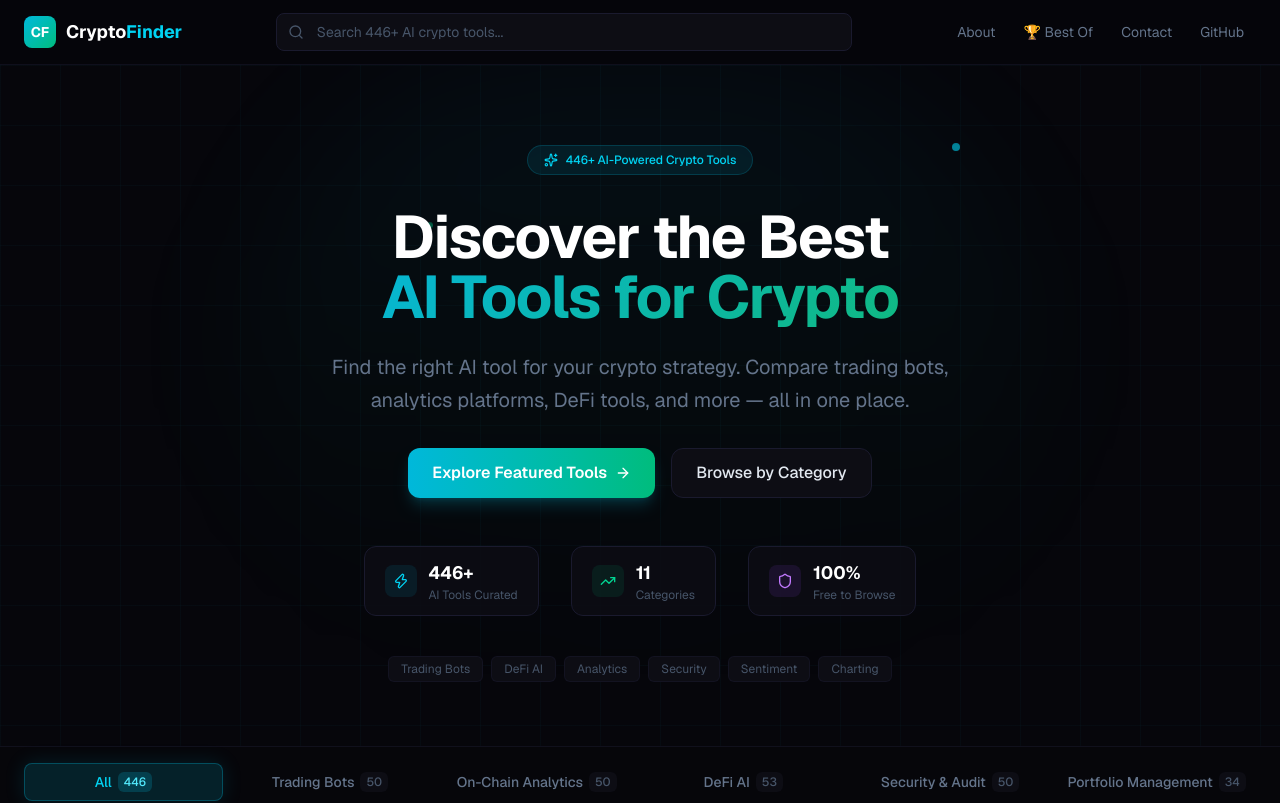
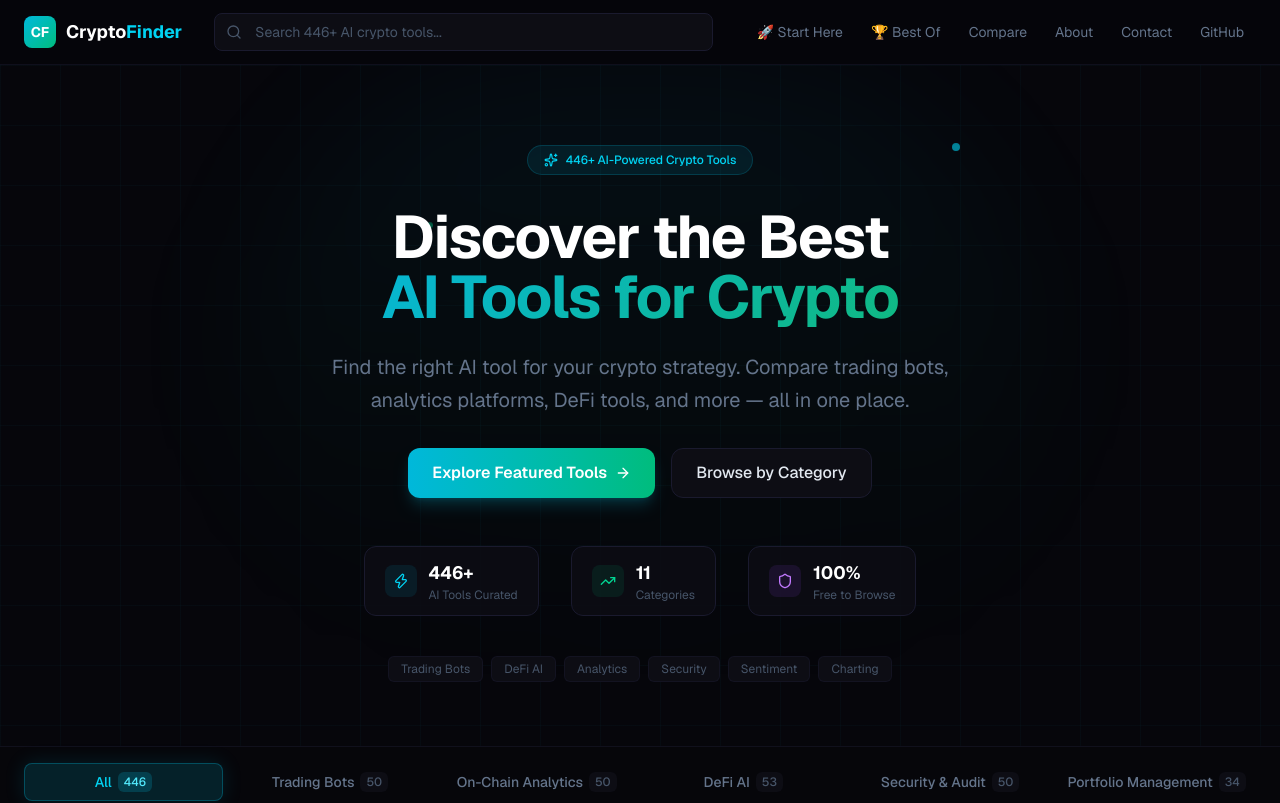
Before and after one commit to 905146391-hue/cryptoaifinder, a Next.js app: page / in a window 1280 px wide. Shown: the top 803 px of the page. Built offline with nearby package versions, Linux system fonts and the light colour scheme.

Commit message:
feat: add Start Here and Compare to nav, starter pack pages

```diff
--- a/src/app/components/Header.tsx
+++ b/src/app/components/Header.tsx
@@ -42,11 +42,17 @@
 
           {/* Nav Links - Desktop */}
           <nav className="hidden md:flex items-center gap-1">
-            <Link href="/about" className="px-3 py-1.5 text-sm text-[#64748b] hover:text-white rounded-md hover:bg-[#0d0d14] transition-all">
-              About
+            <Link href="/start-here" className="px-3 py-1.5 text-sm text-[#64748b] hover:text-cyan-400 rounded-md hover:bg-[#0d0d14] transition-all">
+              🚀 Start Here
             </Link>
             <Link href="/best" className="px-3 py-1.5 text-sm text-[#64748b] hover:text-cyan-400 rounded-md hover:bg-[#0d0d14] transition-all">
               🏆 Best Of
+            </Link>
+            <Link href="/compare" className="px-3 py-1.5 text-sm text-[#64748b] hover:text-cyan-400 rounded-md hover:bg-[#0d0d14] transition-all">
+              Compare
+            </Link>
+            <Link href="/about" className="px-3 py-1.5 text-sm text-[#64748b] hover:text-white rounded-md hover:bg-[#0d0d14] transition-all">
+              About
             </Link>
             <Link href="/contact" className="px-3 py-1.5 text-sm text-[#64748b] hover:text-white rounded-md hover:bg-[#0d0d14] transition-all">
               Contact
@@ -88,11 +94,17 @@
       {mobileMenuOpen && (
         <div className="md:hidden border-t border-[#1a1a2e] bg-[#06060b]">
           <div className="px-4 py-3 space-y-1">
-            <Link href="/about" onClick={() => setMobileMenuOpen(false)} className="block px-3 py-2 text-sm text-[#64748b] hover:text-white rounded-md hover:bg-[#0d0d14]">
-              About
+            <Link href="/start-here" onClick={() => setMobileMenuOpen(false)} className="block px-3 py-2 text-sm text-[#64748b] hover:text-cyan-400 rounded-md hover:bg-[#0d0d14]">
+              🚀 Start Here
             </Link>
             <Link href="/best" onClick={() => setMobileMenuOpen(false)} className="block px-3 py-2 text-sm text-[#64748b] hover:text-cyan-400 rounded-md hover:bg-[#0d0d14]">
               🏆 Best Of
+            </Link>
+            <Link href="/compare" onClick={() => setMobileMenuOpen(false)} className="block px-3 py-2 text-sm text-[#64748b] hover:text-cyan-400 rounded-md hover:bg-[#0d0d14]">
+              Compare
+            </Link>
+            <Link href="/about" onClick={() => setMobileMenuOpen(false)} className="block px-3 py-2 text-sm text-[#64748b] hover:text-white rounded-md hover:bg-[#0d0d14]">
+              About
             </Link>
             <Link href="/contact" onClick={() => setMobileMenuOpen(false)} className="block px-3 py-2 text-sm text-[#64748b] hover:text-white rounded-md hover:bg-[#0d0d14]">
               Contact
```
